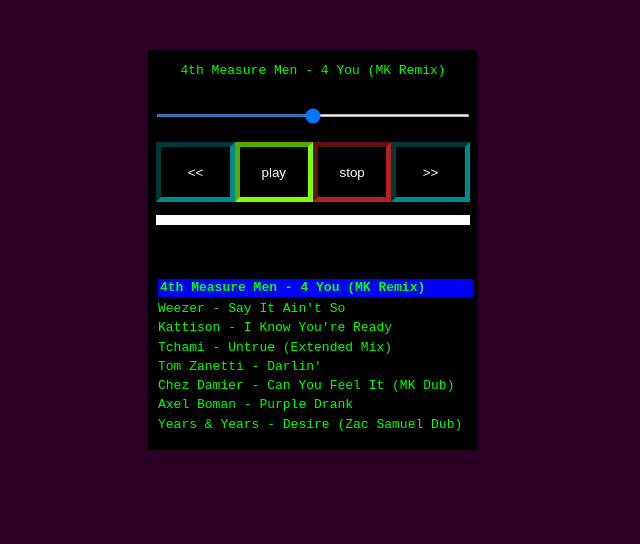
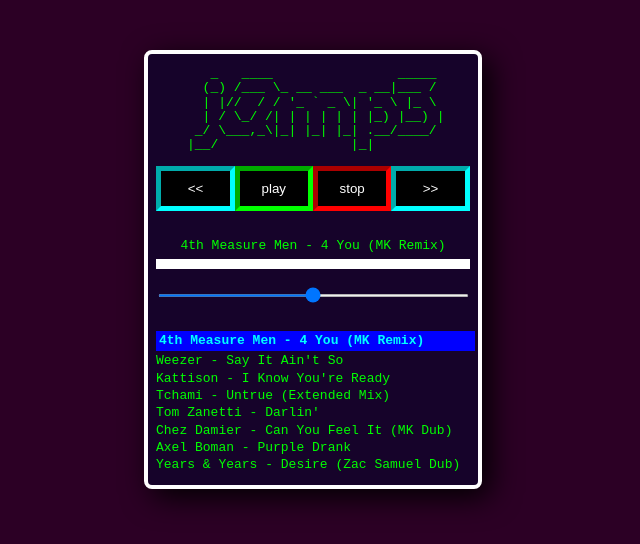
Before and after one commit to lavrentiy/jqmp3, a plain HTML site: page index.html in a window 1280 px wide. Shown: the whole page, without its empty margins (327-967 px from the left). Drawn offline with nearby package versions, Linux system fonts and the light colour scheme.

Commit message:
update styling
styling mods

```diff
--- a/index.html
+++ b/index.html
@@ -1,6 +1,7 @@
 <!DOCTYPE html>
 <!--
 jQuery HTML mp3 player. Tested in Chrome v50.x
+Todo: Auto play next; auto shuffle; multi playlist.
 -->
 
 <html>
@@ -12,80 +13,75 @@ jQuery HTML mp3 player. Tested in Chrome v50.x
 
     <!-- <link rel="stylesheet" href="css/style.css"/> Link CSS Here-->
 <style>
-    *{
-        margin: 0;
-        padding: 0;
-        border: 0;
-    }
     body{
         background-color: #2C0025;
         font-family: monospace;
-        color: #00ff00;
+        color: #00FF00;
         line-height: 1.1em
     }
     #container{
-        background-color: #000;
+        background-color: #16032A;
         width: 330px;
         min-height: 400px;
         margin: 50px auto;
-    }
-    #mp3info{
-        text-align: center;
+        border: 4px solid white;
+        box-shadow: 8px 8px 30px #000;
+        border-radius: 8px;
     }
     #mp3buttons{
         width: 95%;
-        height: 40px;
+        height: 30px;
         display: block;
         margin: auto auto;
     }
     button#mp3play{
         width: 25%;
-        height: 60px;
+        height: 45px;
         float: left;
         background-color: #000;
-        color: #fff;
+        color: #FFF;
         border-style: inset;
-        border-color: chartreuse;
+        border-color: #00ff00;
         border-width: 5px;
     }
     button#mp3pause{
         width: 25%;
-        height: 60px;
+        height: 45px;
         float: left;
         background-color: #000;
-        color: #fff;
+        color: #FFF;
         border-style: inset;
-        border-color: orange;
+        border-color: #FF7400;
         border-width: 5px;
     }
     button#mp3stop{
         width: 25%;
-        height: 60px;
+        height: 45px;
         float: left;
         background-color: #000;
-        color: #fff;
+        color: #FFF;
         border-style: inset;
-        border-color: firebrick;
+        border-color: #FF0000;
         border-width: 5px;
     }
     button#mp3prev{
         width: 25%;
-        height: 60px;
+        height: 45px;
         float: left;
         background-color: #000;
-        color: #fff;
+        color: #FFF;
         border-style: inset;
-        border-color: darkcyan;
+        border-color: #00FFFF;
         border-width: 5px;
     }
     button#mp3next{
         width: 25%;
-        height: 60px;
+        height: 45px;
         float: right;
         background-color: #000;
         color: #fff;
         border-style: inset;
-        border-color: darkcyan;
+        border-color: #00FFFF;
         border-width: 5px;
     }
     #mp3playlist{
@@ -94,41 +90,45 @@ jQuery HTML mp3 player. Tested in Chrome v50.x
     }
     #mp3playlist li{
         cursor: pointer;
-        margin: 5px;
+        margin: 3px;
     }
     #mp3playlist li.active{
         font-weight: bold;
-        padding: 2px;
-        background: #00f;
+        padding: 3px;
+        color: aqua;
+        background: #00F;
     }
-    input#mp3volume{
+   #mp3controls{
+        position: relative;
         width: 95%;
-        margin-bottom: 25px;
+        margin-top: 43px;
         margin-left: 2.5%;
-        background: #ccc;
-        height: 3px;
+        margin-bottom: 30px;
     }
-    #mp3sitrep{
-        position: relative;
-        width: 100;
+    #mp3nowplaying{
+        text-align: center;
+        height: 20px;
     }
-    #mp3progressbar{
-        background-color: #fff;
-        width: 95%;
-        margin-left: 2.5%;
-        margin-top: 13px;
+   #mp3progressbar{
+        background-color: #FFF;
+        width: 100%;
         height: 10px;
         float: left;
     }
     #mp3progress{
-        height: 10.9px;
+        height: 10.5px;
         width: auto;
-        background-color: #00f;
+        background-color: #00F;
         display: inline-block;
     }
     #mp3time{
         position: absolute;
-        background:#000;
+    }
+    input#mp3volume{
+        width: 99%;
+        height: 3px;
+        margin-top:25px;
+        background: #FFF;
     }
 </style>
 
@@ -250,13 +250,15 @@ $(document).ready(function(){
 <body>
 <div id="container">
     <div id="mp3player">
-        <br>
+        <div id="mp3logo">
+        <pre>        _   ____                _____
+       (_) /___ \_ __ ___  _ __|___ /
+       | |//  / / '_ ` _ \| '_ \ |_ \
+       | / \_/ /| | | | | | |_) |__) |
+      _/ \___,_\|_| |_| |_| .__/____/
+     |__/                 |_|    </pre>
+        </div>
 
-        <div id="mp3info">
-            <span class="title"></span><br><br>
-        </div><br>
-
-        <input id="mp3volume" type=range min="0" max="10" value="5"><br>
 
         <div id="mp3buttons">
             <button id="mp3prev">&#60;&#60;</button>
@@ -266,24 +268,20 @@ $(document).ready(function(){
             <button id="mp3next">&#62;&#62;</button>
         </div>
 
-        <div id="mp3sitrep">
-
+        <div id="mp3controls">
+                <div id="mp3nowplaying">
+            <span class="title"></span>
+        </div>
             <div id="mp3progressbar">
                 <span id="mp3progress"></span><span id="mp3time"></span>
-
             </div>
+                <input id="mp3volume" type=range min="0" max="10" value="5"><br>
         </div>
-        <br>
-        <br>
-        <br>
-        <br>
-        <br>
-        <br>
         <ul id="mp3playlist">
             <li song="4th Measure Men - 4 You (MK Remix).mp3" artist="4th Measure Men">4th Measure Men - 4 You (MK Remix)</li>
             <li song="Weezer - Say It Ain&#39;t So.mp3" artist="Weezer">Weezer - Say It Ain&#39;t So</li>
             <li song="Kattison - I Know You're Ready.mp3" artist="Kattison">Kattison - I Know You're Ready</li>
-            <li song="Tchami - Untrue (Extended Mix).mp3" artist="Tchami">Tchami - Untrue (Extended Mix)</li>
+            <li song="Tchami - Untrue.mp3" artist="Tchami">Tchami - Untrue (Extended Mix)</li>
             <li song="Tom Zanetti - Darlin&#39;.mp3" artist="Tom Zanetti">Tom Zanetti - Darlin&#39;</li>
             <li song="Chez Damier - Can You Feel It (MK Dub).mp3" artist="Chez Damier">Chez Damier - Can You Feel It (MK Dub)</li>
             <li song="Axel Boman - Purple Drank.mp3" artist="Axel Boman">Axel Boman - Purple Drank</li>
```
